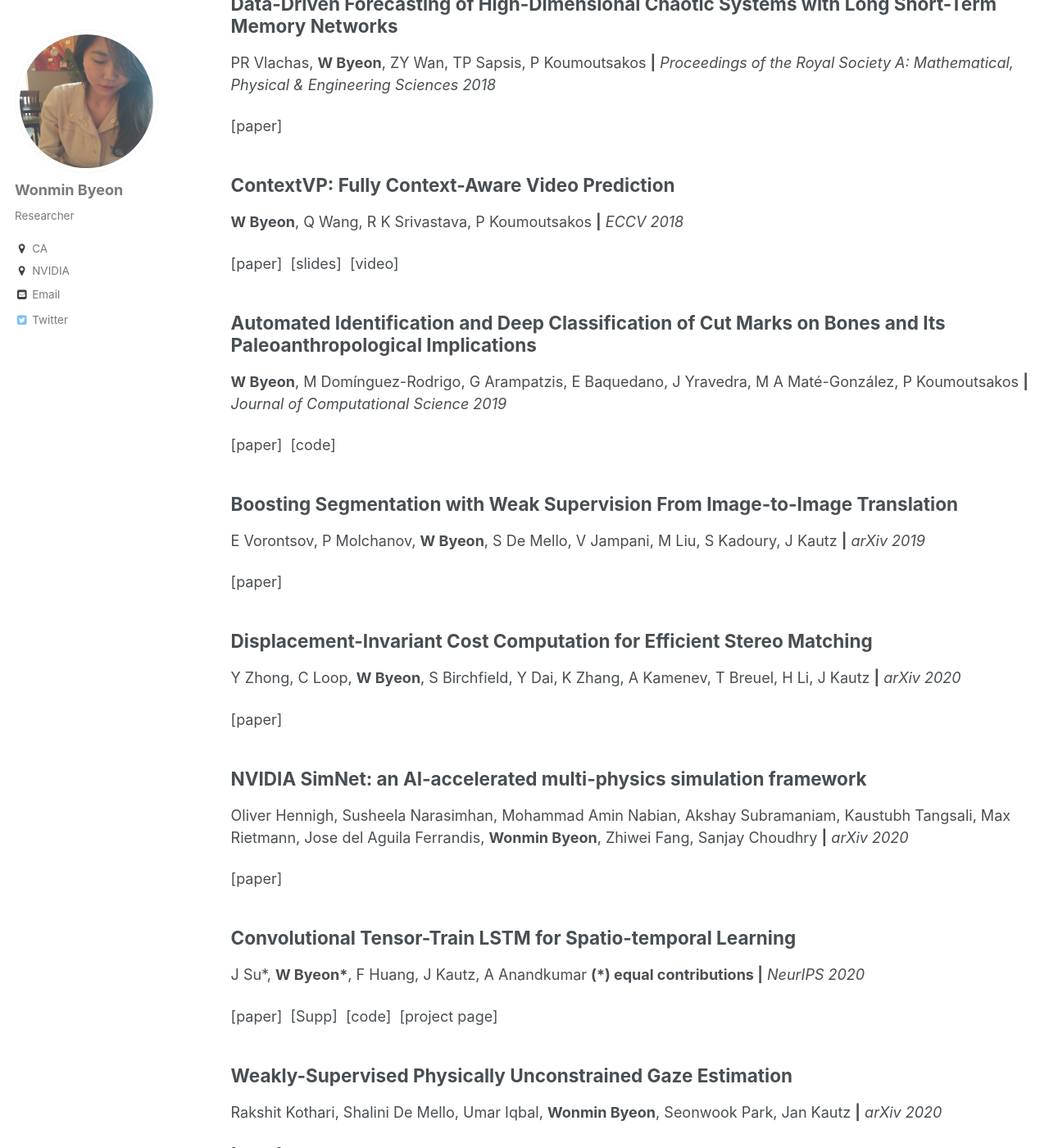
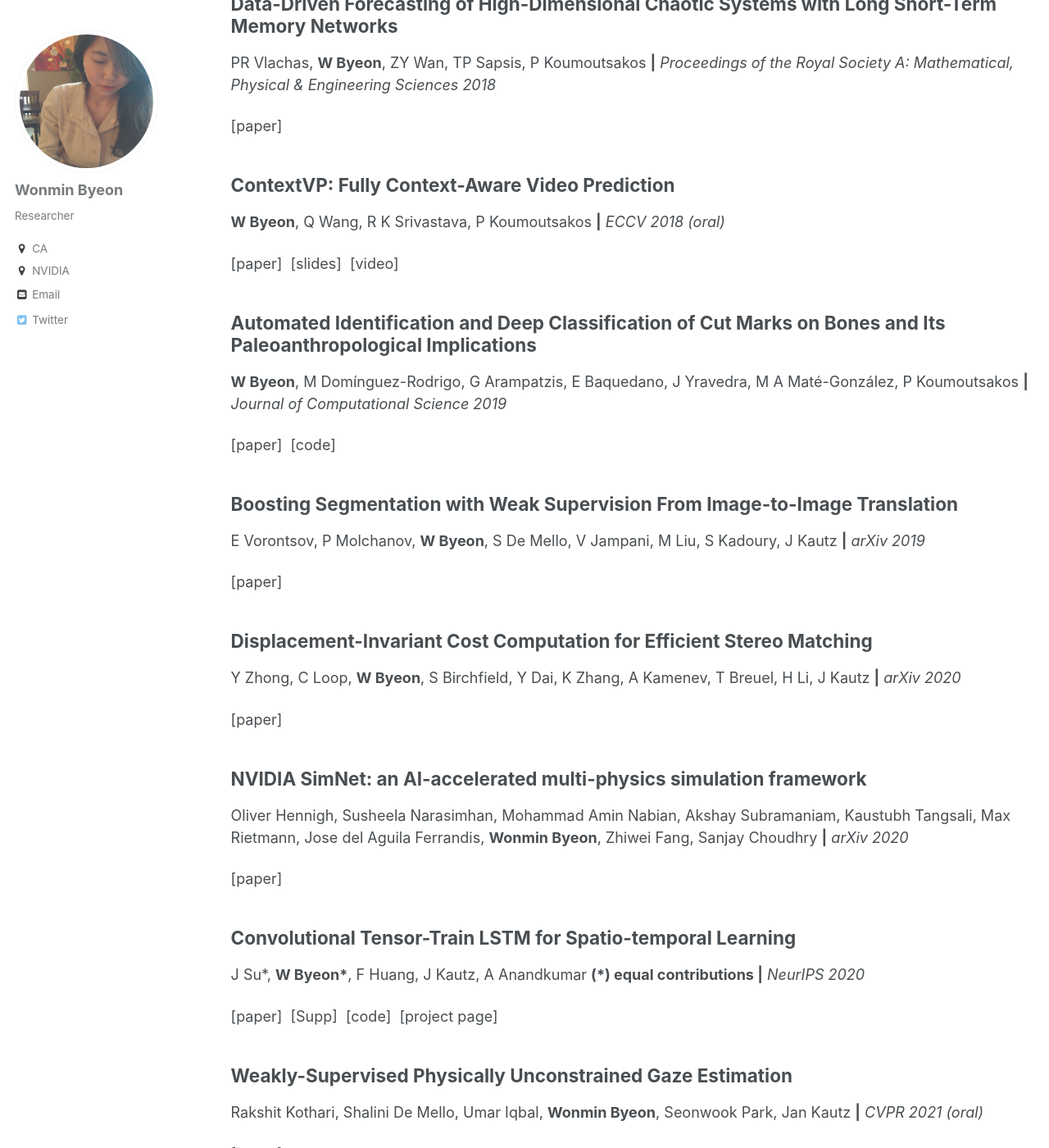
Before and after one commit to wonmin-byeon/wonmin-byeon.github.io, a Jekyll site: the page built from _pages/sitemap.md, in a window 1280 px wide and 1400 px high, scrolled down 2506 px. Shown: the whole window at 82% size. Built offline with Jekyll 4.4.1, drawn with Linux system fonts in a browser that asks for light colours.

Commit message:
add gaze weakly supervised cvpr21

```diff
--- a/_publications/2018-contextvp.md
+++ b/_publications/2018-contextvp.md
@@ -5,7 +5,7 @@ permalink: /publication/2018-contextvp
 date: 2018-09-13
 year: '2018'
 venue: 'European Conference on Computer Vision (ECCV)'
-citation: '<b>W Byeon</b>, Q Wang, R K Srivastava, P Koumoutsakos <b>|</b> <i>ECCV 2018</i> '
+citation: '<b>W Byeon</b>, Q Wang, R K Srivastava, P Koumoutsakos <b>|</b> <i>ECCV 2018 (oral)</i> '
 paperurl: 'http://openaccess.thecvf.com/content_ECCV_2018/papers/Wonmin_Byeon_ContextVP_Fully_Context-Aware_ECCV_2018_paper.pdf'
 ---
 [[paper]](http://openaccess.thecvf.com/content_ECCV_2018/papers/Wonmin_Byeon_ContextVP_Fully_Context-Aware_ECCV_2018_paper.pdf) &nbsp;[[slides]](http://wonmin-byeon.github.io/files/byeon-contextvp-eccv18-oral.pdf) &nbsp;[[video]](https://www.youtube.com/watch?time_continue=431&v=9ncoStGl4VA)
--- a/_publications/2021-gaze-cvpr21.md
+++ b/_publications/2021-gaze-cvpr21.md
@@ -5,7 +5,7 @@ permalink: /publication/2021-gaze-cvpr21
 date: 2021-05-20
 year: '2021'
 venue: 'Conference on Computer Vision and Pattern Recognition (CVPR)'
-citation: 'Rakshit Kothari, Shalini De Mello, Umar Iqbal, <b>Wonmin Byeon</b>, Seonwook Park, Jan Kautz <b>|</b> <i>arXiv 2020</i> '
+citation: 'Rakshit Kothari, Shalini De Mello, Umar Iqbal, <b>Wonmin Byeon</b>, Seonwook Park, Jan Kautz <b>|</b> <i>CVPR 2021 (oral)</i> '
 paperurl: 'https://arxiv.org/pdf/2105.09803.pdf'
 ---
 [[paper]](https://arxiv.org/pdf/2105.09803.pdf)
```
